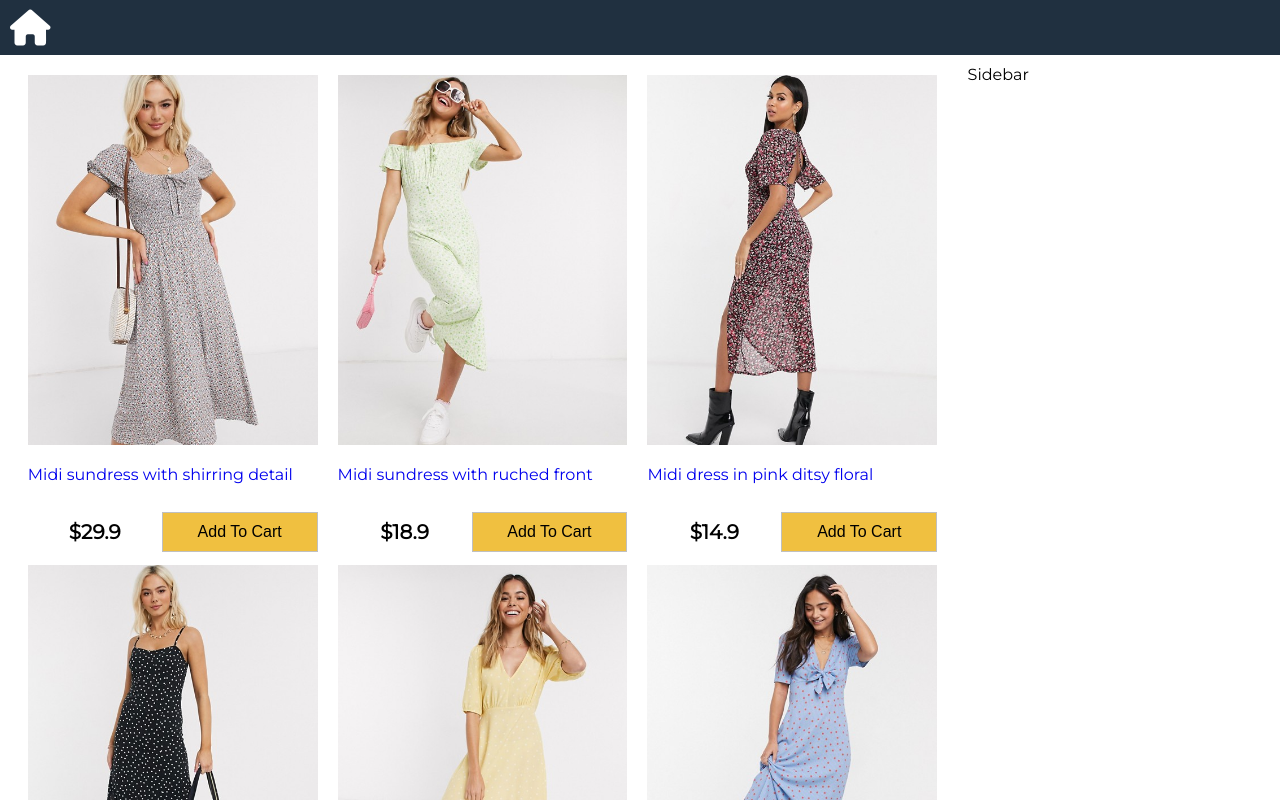
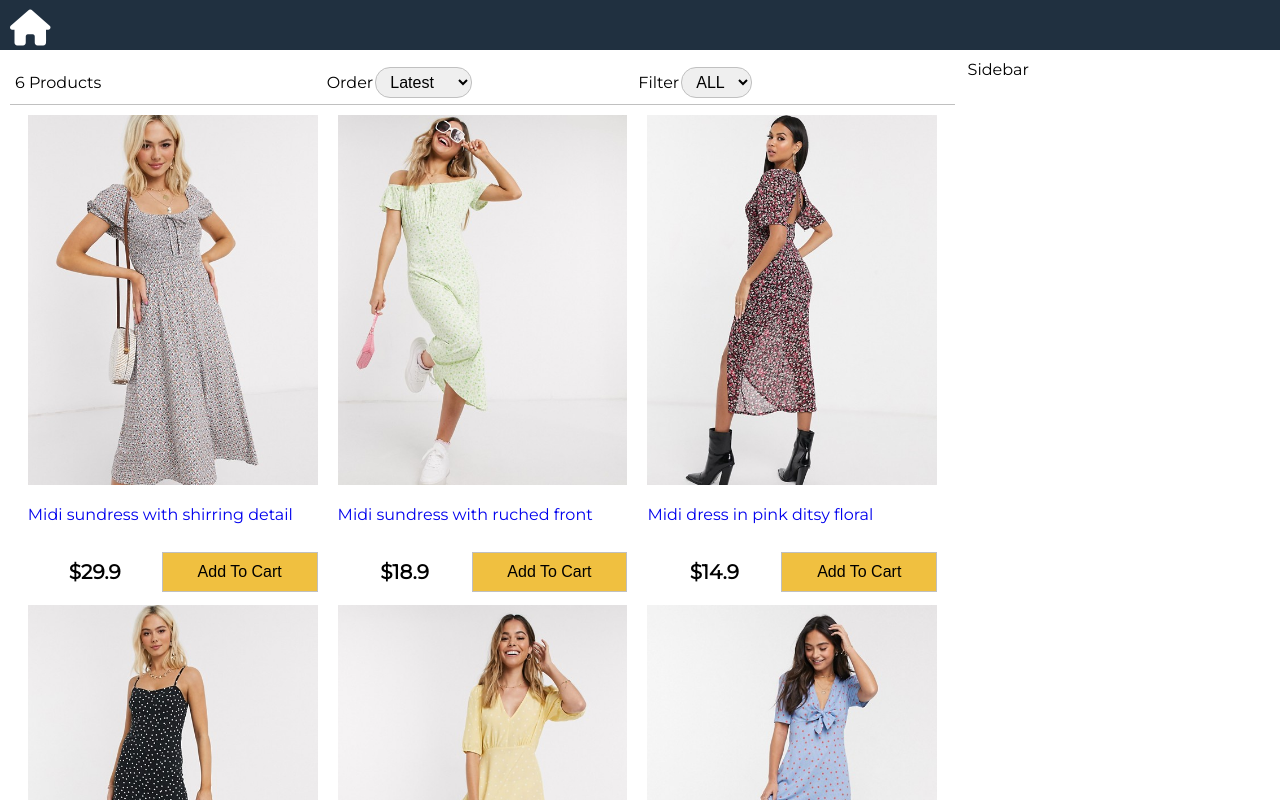
Before and after one commit to ayman-212/react-shopping-cart, a React (Create React App) app: page / in a window 1280 px wide. Shown: the top 800 px of the page. Built offline with nearby package versions, Linux system fonts and the light colour scheme.

Commit message:
filter component

```diff
--- /dev/null
+++ b/src/Components/Filter/Filter.js
@@ -0,0 +1,33 @@
+import React from 'react';
+
+import classes from "./Filter.module.css";
+
+const filter = (props) => (
+
+    <div className={classes.Filter}>
+        <p>{props.count} Products</p>
+        <div>
+            <label>Order</label>
+            <select onChange={props.sortProducts} value={props.sort} >
+                <option value="latest">Latest</option>
+                <option value="lowest">Lowest</option>
+                <option value="highest">Highest</option>
+            </select>
+        </div>
+        <div>
+            <label>Filter</label>
+            <select onChange={props.filterProducts} value={props.size}>
+                <option value="ALL">ALL</option>
+                <option value="XS">XS</option>
+                <option value="S">S</option>
+                <option value="M">M</option>
+                <option value="L">L</option>
+                <option value="XL">Xl</option>
+                <option value="XXL">XXl</option>
+            </select>
+        </div>
+
+    </div>
+)
+
+export default filter;
--- /dev/null
+++ b/src/Components/Filter/Filter.module.css
@@ -0,0 +1,30 @@
+.Filter {
+    display: flex;
+    align-items: center;
+    border-bottom: 1px solid silver;
+    padding: 0 5px;
+    box-sizing: border-box;
+    height: 45px;
+}
+
+.Filter p {
+    flex: 1 0;
+    font-size: 16px;
+}
+
+.Filter div {
+    flex: 1 0;
+}
+
+.Filter div label {
+    font-size: 16px;
+    margin-right: 2px;
+}
+
+.Filter div select {
+    padding: 5px 10px;
+    border-radius: 15px;
+    font-size: 16px;
+    border: 1px solid silver;
+    outline: none;
+}
--- a/src/Components/ProductsItems/ProductsItem/ProductsItem.js
+++ b/src/Components/ProductsItems/ProductsItem/ProductsItem.js
@@ -6,7 +6,7 @@ import Button from "../../UI/Button/Button";
 const productsItem = (props) => (
     <li className={classes.ProductsItem}>
         <div className={classes.Product}>
-            <a href={"#" + props.key}>
+            <a href={"#" + props.id}>
                 <img src={props.image} alt={props.title} />
                 <p>{props.title}</p>
             </a>
--- a/src/Components/ProductsItems/ProductsItems.js
+++ b/src/Components/ProductsItems/ProductsItems.js
@@ -11,7 +11,8 @@ const productsItems = (props) => (
                 title={item.title}
                 price={item.price}
                 image={item.image}
-                 />
+                id={item._id}
+            />
         })}
     </ul>
 );
--- a/src/Components/UI/Button/Button.module.css
+++ b/src/Components/UI/Button/Button.module.css
@@ -7,6 +7,7 @@
     font-size: 16px;
     text-align: center;
     cursor: pointer;
+    outline: none;
 }
 
 .Button:hover {
--- a/src/Containers/ProductsList/ProductsList.js
+++ b/src/Containers/ProductsList/ProductsList.js
@@ -2,7 +2,8 @@ import React, { Component } from "react";
 
 import data from "../../data.json";
 import classes from "./ProductsList.module.css";
-import ProductsItems from "../../Components/ProductsItems/ProductsItems"
+import ProductsItems from "../../Components/ProductsItems/ProductsItems";
+import Filter from "../../Components/Filter/Filter"
 
 class ProductsList extends Component {
     state = {
@@ -11,9 +12,48 @@ class ProductsList extends Component {
         sort: ""
     }
 
+    filterProductsHandler = (event) => {
+        if (event.target.value === "ALL") {
+            this.setState({
+                products: data.products,
+                size: event.target.value
+            })
+        } else {
+            const updatedProducts = data.products.filter(product => {
+                return product.availableSizes.indexOf(event.target.value) >= 0;
+            })
+            this.setState({
+                products: updatedProducts,
+                size: event.target.value
+            })
+        }
+    }
+
+    sortProductsHandler = (event) => {
+        const updatedState = this.state.products;
+        updatedState.sort((a, b) => {
+            switch (event.target.value) {
+                case "lowest": return a.price - b.price;
+                case "highest": return b.price - a.price;
+                default: return (a._id > b._id) ? 1 : -1;
+            }
+        });
+
+        this.setState({
+            sort: event.target.value,
+            products: updatedState
+        })
+    }
+
     render() {
         return (
             <div className={classes.ProductsList}>
+                <Filter
+                    count={this.state.products.length}
+                    size={this.state.size}
+                    sort={this.state.sort}
+                    filterProducts={this.filterProductsHandler}
+                    sortProducts={this.sortProductsHandler} />
                 <ProductsItems items={this.state.products} />
             </div>
         )
--- a/src/hoc/Layout/Layout.module.css
+++ b/src/hoc/Layout/Layout.module.css
@@ -1,5 +1,5 @@
 .Layout {
     display: grid;
     height: 100vh;
-    grid-template-rows: 55px auto 55px;
+    grid-template-rows: 50px auto 50px;
 }
```
Also changed, not shown: 1 other file (tests, documents, lock files or other folders).
